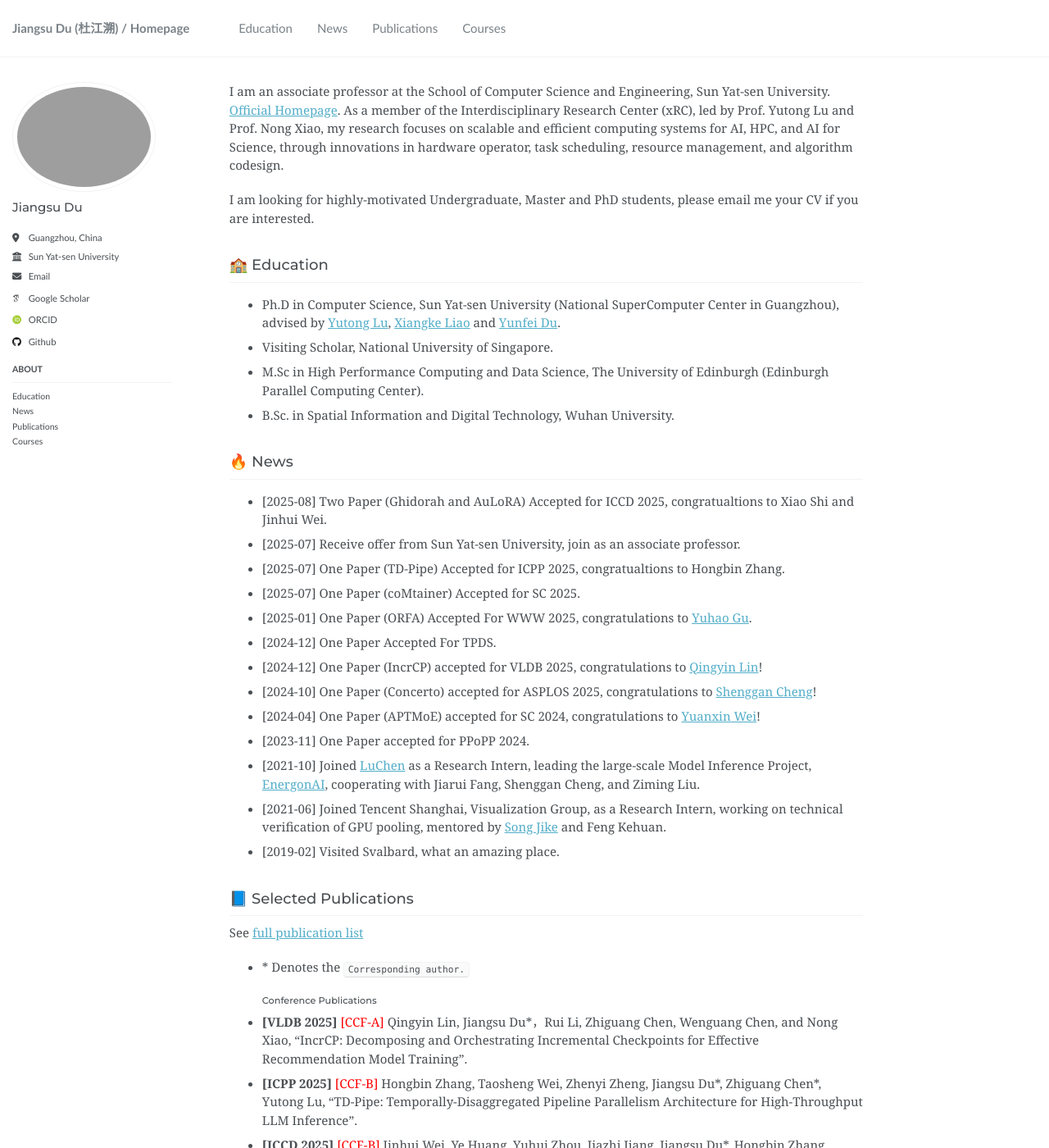
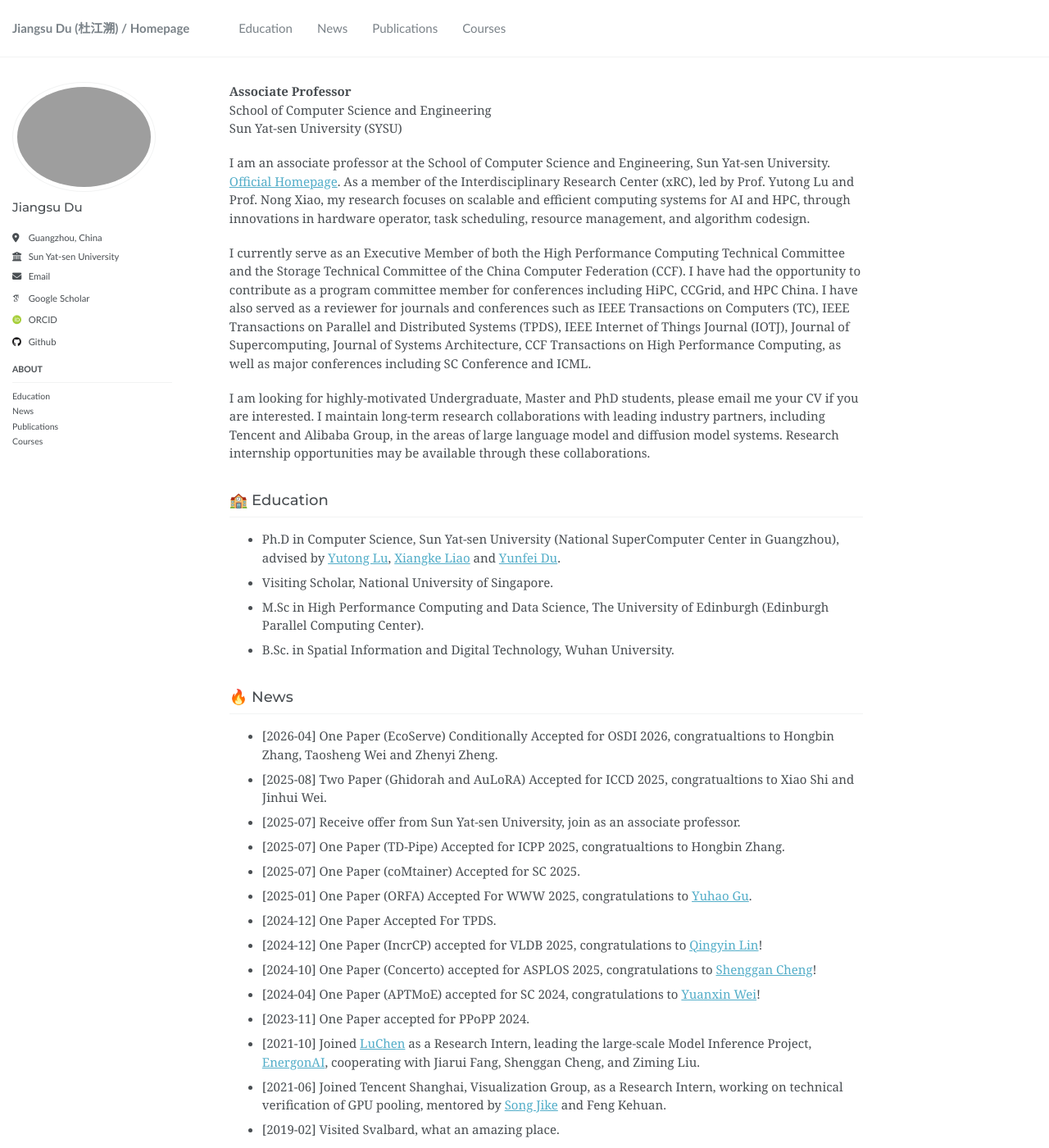
Before and after one commit to dujiangsu/dujiangsu.github.io, a Jekyll site: the page built from _pages/about.md, in a window 1280 px wide and 1400 px high. Shown: the whole window at 82% size. Built offline with Jekyll 4.4.1, drawn with Linux system fonts in a browser that asks for light colours; emoji names are drawn with the system emoji font; some web fonts are replaced.

Commit message:
Update about page bio and add OSDI 2026 news
- Add title/affiliation header to bio section
- Expand bio with CCF committee roles and reviewer services
- Mention industry collaborations with Tencent and Alibaba
- Add EcoServe conditionally accepted to OSDI 2026

```diff
--- a/_pages/about.md
+++ b/_pages/about.md
@@ -8,9 +8,15 @@ sidebar:
   nav: "about"
 ---
 
-I am an associate professor at the School of Computer Science and Engineering, Sun Yat-sen University. [Official Homepage](https://cse.sysu.edu.cn/teacher/3325). As a member of the Interdisciplinary Research Center (xRC), led by Prof. Yutong Lu and Prof. Nong Xiao, my research focuses on scalable and efficient computing systems for AI, HPC, and AI for Science, through innovations in hardware operator, task scheduling, resource management, and algorithm codesign.
+**Associate Professor** \
+School of Computer Science and Engineering \
+Sun Yat-sen University (SYSU)
 
-I am looking for highly-motivated Undergraduate, Master and PhD students, please email me your CV if you are interested.
+I am an associate professor at the School of Computer Science and Engineering, Sun Yat-sen University. [Official Homepage](https://cse.sysu.edu.cn/teacher/3325). As a member of the Interdisciplinary Research Center (xRC), led by Prof. Yutong Lu and Prof. Nong Xiao, my research focuses on scalable and efficient computing systems for AI and HPC, through innovations in hardware operator, task scheduling, resource management, and algorithm codesign.
+
+I currently serve as an Executive Member of both the High Performance Computing Technical Committee and the Storage Technical Committee of the China Computer Federation (CCF). I have had the opportunity to contribute as a program committee member for conferences including HiPC, CCGrid, and HPC China. I have also served as a reviewer for journals and conferences such as IEEE Transactions on Computers (TC), IEEE Transactions on Parallel and Distributed Systems (TPDS), IEEE Internet of Things Journal (IOTJ), Journal of Supercomputing, Journal of Systems Architecture, CCF Transactions on High Performance Computing, as well as major conferences including SC Conference and ICML.
+
+I am looking for highly-motivated Undergraduate, Master and PhD students, please email me your CV if you are interested. I maintain long-term research collaborations with leading industry partners, including Tencent and Alibaba Group, in the areas of large language model and diffusion model systems. Research internship opportunities may be available through these collaborations.
 
 ## :school: Education
 - Ph.D in Computer Science, Sun Yat-sen University (National SuperComputer Center in Guangzhou), advised by [Yutong Lu](https://baike.baidu.com/link?url=fcpCKn80OKYp5P7NydFvZux6Qq4MJGxKiByJ3QxbWjSHuuKimoERoOag4PT4f9vEfbgXHRXibHIko2r7wv2TiL_qes9_HtkgIBIXNFM-tZsBx-0uvjAcbLcuhFWeNX_S), [Xiangke Liao](https://www.cae.cn/cae/html/main/colys/68400379.html) and [Yunfei Du](https://baike.baidu.com/item/%E6%9D%9C%E4%BA%91%E9%A3%9E/23715232).
@@ -19,6 +25,7 @@ I am looking for highly-motivated Undergraduate, Master and PhD students, please
 - B.Sc. in Spatial Information and Digital Technology, Wuhan University.
 
 ## :fire: News
+- [2026-04] One Paper (EcoServe) Conditionally Accepted for OSDI 2026, congratualtions to Hongbin Zhang, Taosheng Wei and Zhenyi Zheng.
 - [2025-08] Two Paper (Ghidorah and AuLoRA) Accepted for ICCD 2025, congratualtions to Xiao Shi and Jinhui Wei.
 - [2025-07] Receive offer from Sun Yat-sen University, join as an associate professor.
 - [2025-07] One Paper (TD-Pipe) Accepted for ICPP 2025, congratualtions to Hongbin Zhang.
```
